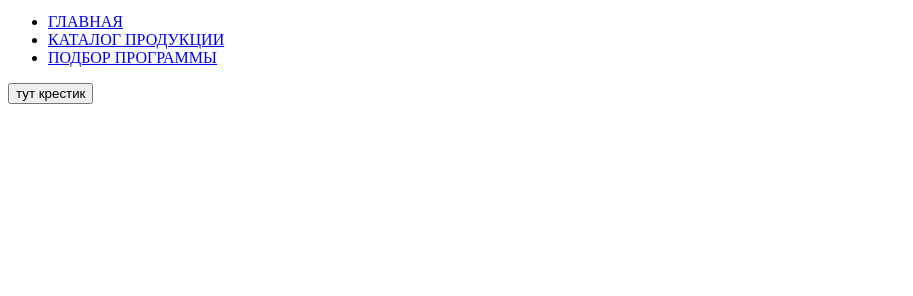
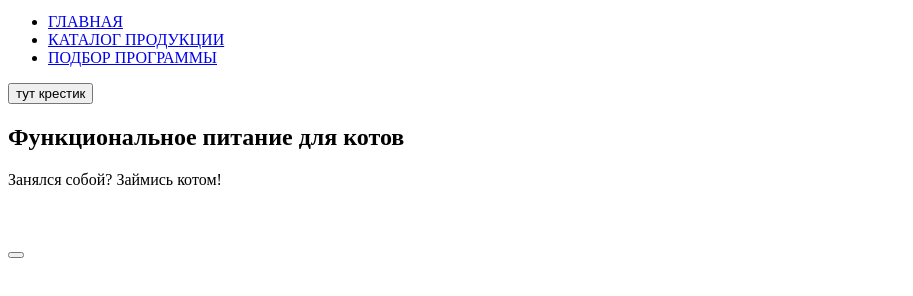
Before and after one commit to J-Bykova/online-shop-for-cat, a website: page source/index.html in a window 1280 px wide. Shown: the part 92-388 px from the top of the page, without its empty margins (0-913 px from the left). Drawn offline with Linux system fonts and the light colour scheme.

Commit message:
Аdd offer__container

```diff
--- a/source/index.html
+++ b/source/index.html
@@ -41,5 +41,18 @@
           </div>
         </nav>
       </header>
+      <main class="page-main">
+        <section class="offer__container">
+            <h1 class="offer__title">Функциональное питание для котов</h1>
+            <p class="offer__description">Занялся собой? Займись котом!</p>
+            <div class="offer__background">
+              <img class="offer-picture" src="#" alt="">
+            </div>
+            <div class="product-image__container">
+              <img class="product__image" src="#" alt="">
+            </div>
+            <button class="offer__button button"></button>
+        </section>
+      </main>
   </body>
 </html>
```
Lines whose indentation alone changed are shown as unchanged.
